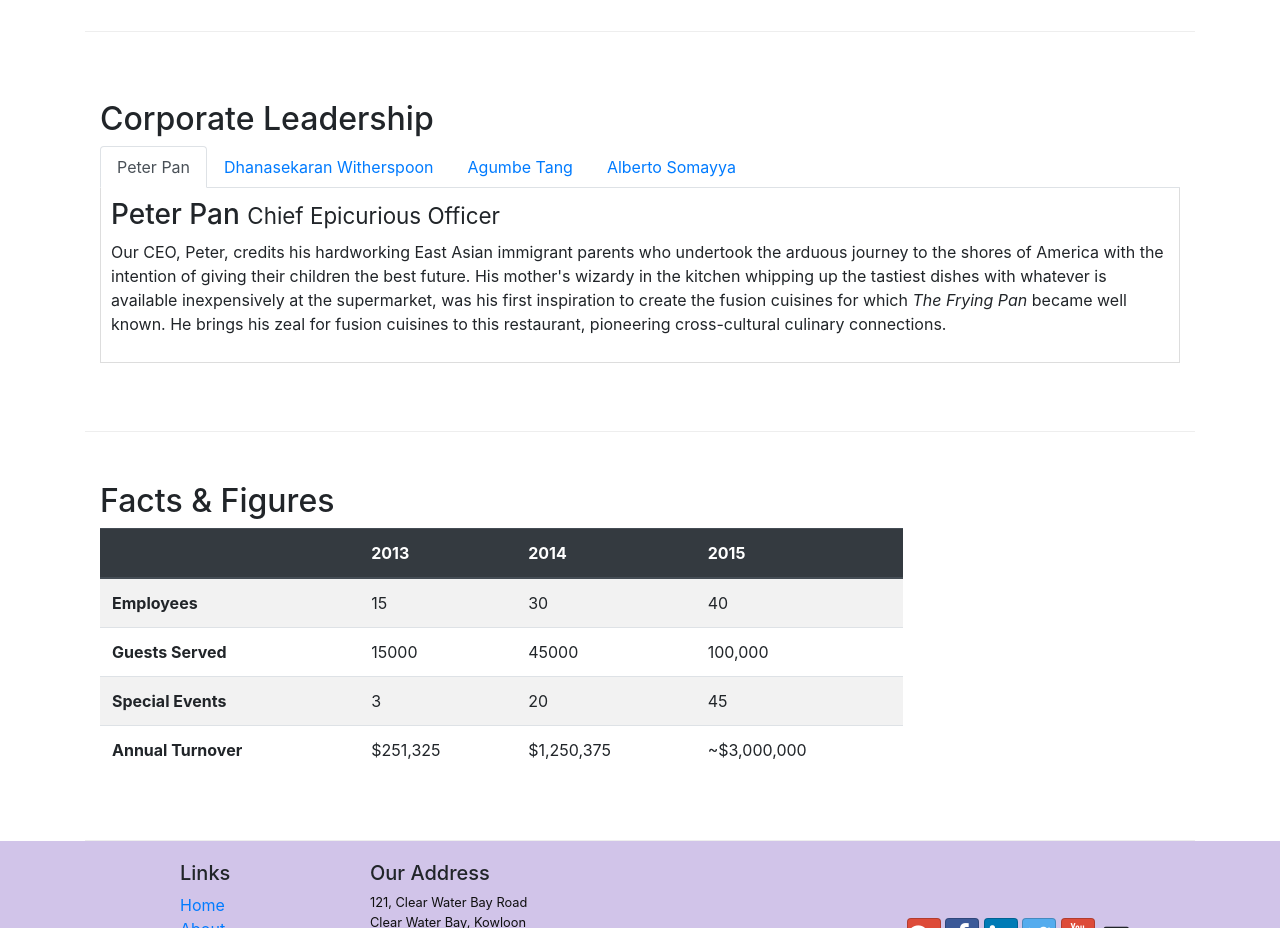
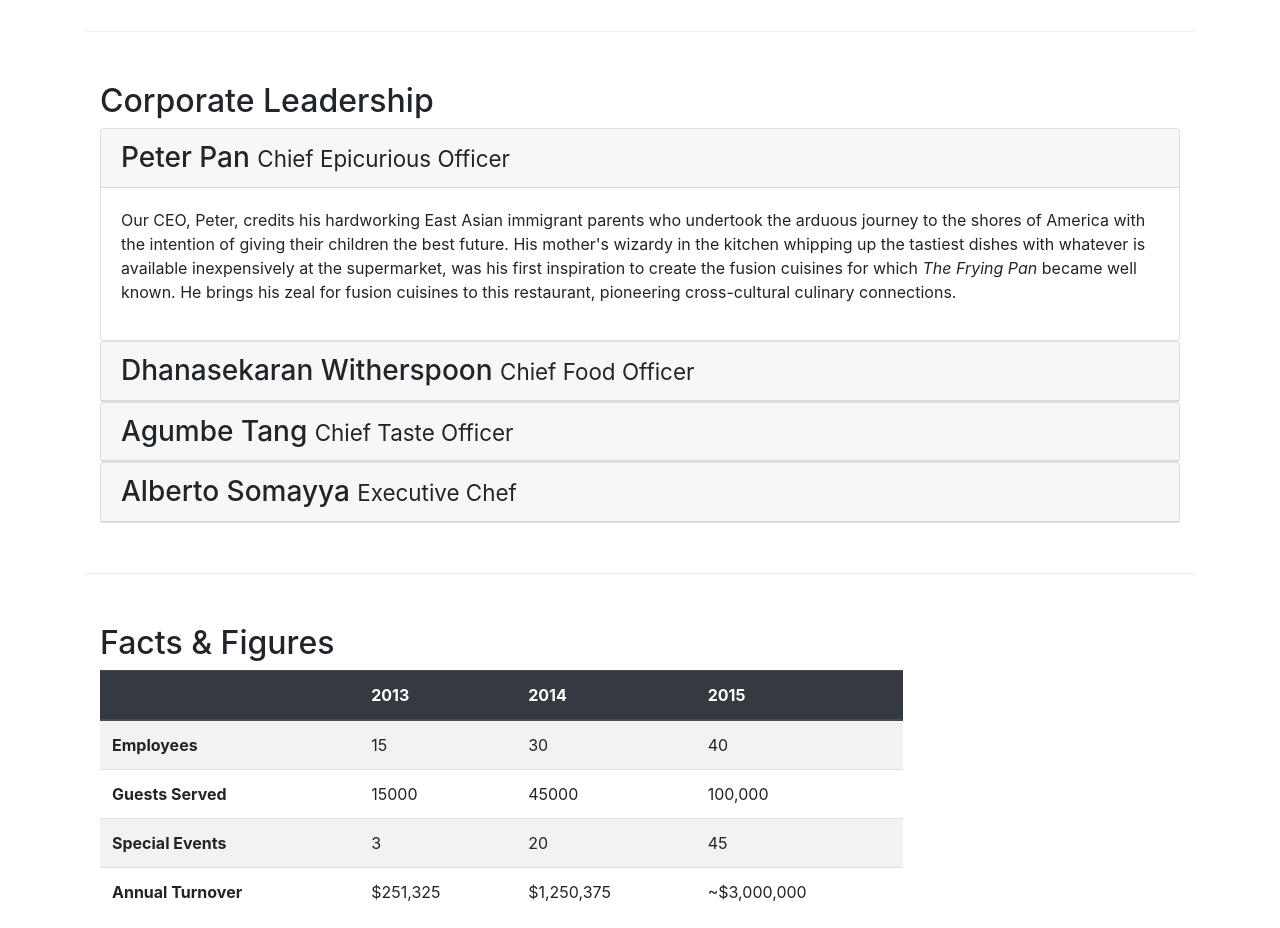
Before and after one commit to raj-orton/confusion-html, a website: page aboutus.html in a window 1280 px wide. Shown: the part 940-1868 px from the top of the page. Drawn offline with nearby package versions, Linux system fonts and the light colour scheme.

Commit message:
accordion

```diff
--- a/aboutus.html
+++ b/aboutus.html
@@ -105,44 +105,65 @@
         <div class="row row-content align-items-center">
             <div class="col col-sm">
                 <h2>Corporate Leadership</h2>
-                <ul class="nav nav-tabs">
-                    <li class="nav-item">
-                        <a class="nav-link active" href="#peter" role="tab" data-toggle="tab">
-                            Peter Pan
-                        </a>
-                    </li>
-                    <li class="nav-item">
-                        <a class="nav-link" href="#danny" role="tab" data-toggle="tab">
-                            Dhanasekaran Witherspoon
-                        </a>
-                    </li>
-                    <li class="nav-item">
-                        <a class="nav-link" href="#agumbe" role="tab" data-toggle="tab">
-                            Agumbe Tang
-                        </a>
-                    </li>
-                    <li class="nav-item">
-                        <a class="nav-link" href="#alberto" role="tab" data-toggle="tab">
-                            Alberto Somayya
-                        </a>
-                    </li>
-                </ul>
-                <div class="tab-content">
-                    <div role="tabpanel" class="tab-pane fade show active" id="peter">
-                        <h3>Peter Pan <small>Chief Epicurious Officer</small></h3>
-                        <p class="d-none d-sm-block">Our CEO, Peter, credits his hardworking East Asian immigrant parents who undertook the arduous journey to the shores of America with the intention of giving their children the best future. His mother's wizardy in the kitchen whipping up the tastiest dishes with whatever is available inexpensively at the supermarket, was his first inspiration to create the fusion cuisines for which <em>The Frying Pan</em> became well known. He brings his zeal for fusion cuisines to this restaurant, pioneering cross-cultural culinary connections.</p>
+                <div id="accordion">
+                    <div class="card">
+                        <div class="card-header" role="tab" id="peterhead">
+                            <h3 class="mb-0">
+                                <a data-toggle="collapse" data-target="#peter">
+                                    Peter Pan <small>Chief Epicurious Officer</small>
+                                </a>
+                            </h3>
+                        </div>
+                        <div role="tabpanel" class="collapse show" id="peter" data-parent="#accordion">
+                            <div class="card-body">
+                                <p class="d-none d-sm-block">Our CEO, Peter, credits his hardworking East Asian immigrant parents who undertook the arduous journey to the shores of America with the intention of giving their children the best future. His mother's wizardy in the kitchen whipping up the tastiest dishes with whatever is available inexpensively at the supermarket, was his first inspiration to create the fusion cuisines for which <em>The Frying Pan</em> became well known. He brings his zeal for fusion cuisines to this restaurant, pioneering cross-cultural culinary connections.</p>
+                            </div>
+                        </div>
                     </div>
-                    <div role="tabpanel" class="tab-pane fade show" id="danny">
-                        <h3>Dhanasekaran Witherspoon <small>Chief Food Officer</small></h3>
-                        <p class="d-none d-sm-block">Our CFO, Danny, as he is affectionately referred to by his colleagues, comes from a long established family tradition in farming and produce. His experiences growing up on a farm in the Australian outback gave him great appreciation for varieties of food sources. As he puts it in his own words, <em>Everything that runs, wins, and everything that stays, pays!</em></p>
+
+                    <div class="card">
+                        <div class="card-header" role="tab" id="dannyhead">
+                            <h3 class="mb-0">
+                                <a data-toggle="collapse" data-target="#danny">
+                                    Dhanasekaran Witherspoon <small>Chief Food Officer</small>
+                                </a>
+                            </h3>
+                        </div>
+                        <div role="tabpanel" class="collapse" id="danny" data-parent="#accordion">
+                            <div class="card-body">
+                                <p class="d-none d-sm-block">Our CFO, Danny, as he is affectionately referred to by his colleagues, comes from a long established family tradition in farming and produce. His experiences growing up on a farm in the Australian outback gave him great appreciation for varieties of food sources. As he puts it in his own words, <em>Everything that runs, wins, and everything that stays, pays!</em></p>
+                            </div>
+                        </div>
                     </div>
-                    <div role="tabpanel" class="tab-pane fade show" id="agumbe">
-                        <h3>Agumbe Tang <small>Chief Taste Officer</small></h3>
-                        <p class="d-none d-sm-block">Blessed with the most discerning gustatory sense, Agumbe, our CTO, personally ensures that every dish that we serve meets his exacting tastes. Our chefs dread the tongue lashing that ensues if their dish does not meet his exacting standards. He lives by his motto, <em>You click only if you survive my lick.</em></p>
+
+                    <div class="card">
+                        <div class="card-header" role="tab" id="agumbehead">
+                            <h3 class="mb-0">
+                                <a data-toggle="collapse" data-target="#agumbe">
+                                    Agumbe Tang <small>Chief Taste Officer</small>
+                                </a>
+                            </h3>
+                        </div>
+                        <div role="tabpanel" class="collapse" id="agumbe" data-parent="#accordion">
+                            <div class="card-body">
+                                <p class="d-none d-sm-block">Blessed with the most discerning gustatory sense, Agumbe, our CTO, personally ensures that every dish that we serve meets his exacting tastes. Our chefs dread the tongue lashing that ensues if their dish does not meet his exacting standards. He lives by his motto, <em>You click only if you survive my lick.</em></p>
+                            </div>
+                        </div>
                     </div>
-                    <div role="tabpanel" class="tab-pane fade show" id="alberto">
-                        <h3>Alberto Somayya <small>Executive Chef</small></h3>
-                        <p class="d-none d-sm-block">Award winning three-star Michelin chef with wide International experience having worked closely with whos-who in the culinary world, he specializes in creating mouthwatering Indo-Italian fusion experiences. He says, <em>Put together the cuisines from the two craziest cultures, and you get a winning hit! Amma Mia!</em></p>
+
+                    <div class="card">
+                        <div class="card-header" role="tab" id="albertohead">
+                            <h3 class="mb-0">
+                                <a data-toggle="collapse" data-target="#alberto">
+                                    Alberto Somayya <small>Executive Chef</small>
+                                </a>
+                            </h3>
+                        </div>
+                        <div role="tabpanel" class="collapse" id="alberto" data-parent="#accordion">
+                            <div class="card-body">
+                                <p class="d-none d-sm-block">Award winning three-star Michelin chef with wide International experience having worked closely with whos-who in the culinary world, he specializes in creating mouthwatering Indo-Italian fusion experiences. He says, <em>Put together the cuisines from the two craziest cultures, and you get a winning hit! Amma Mia!</em></p>
+                            </div>
+                        </div>
                     </div>
                 </div>
             </div>
```
Also changed, not shown: contactus.html (+4 -4 lines).
